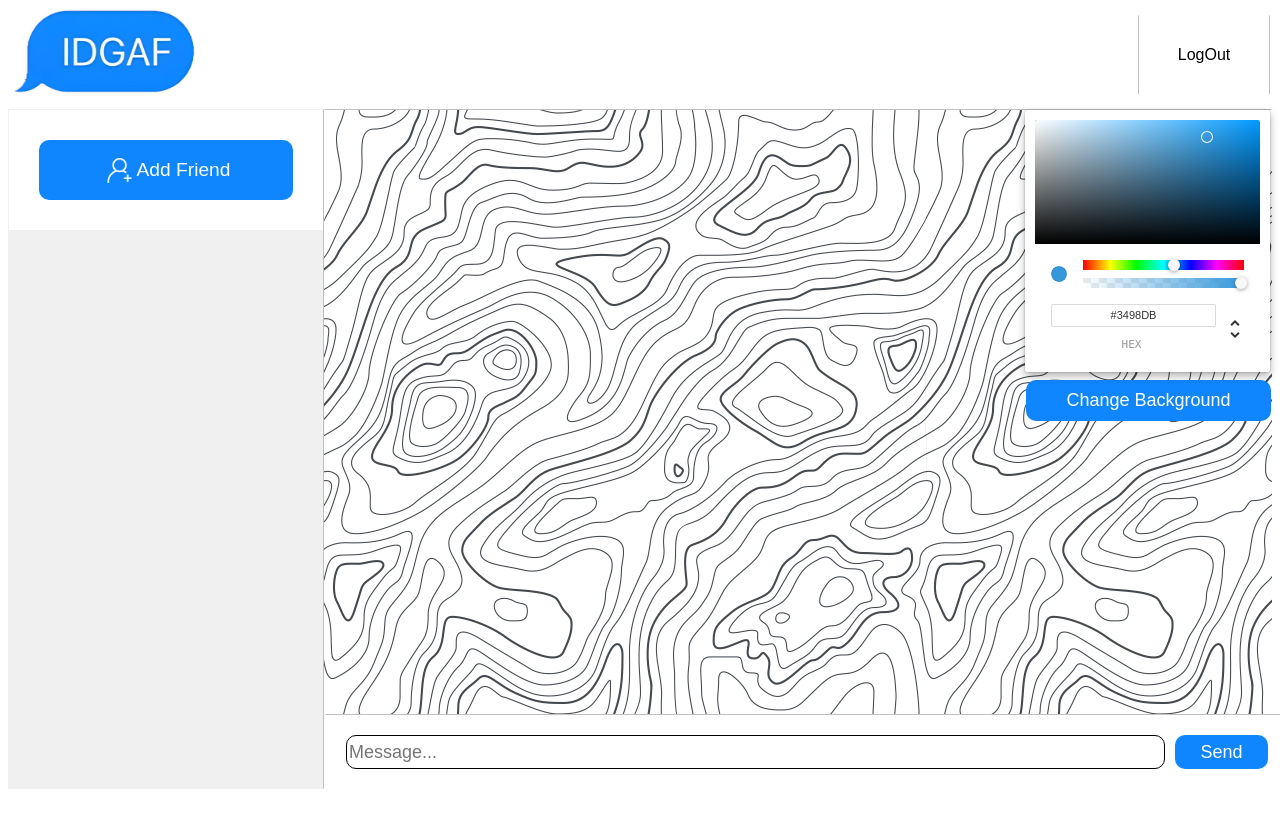
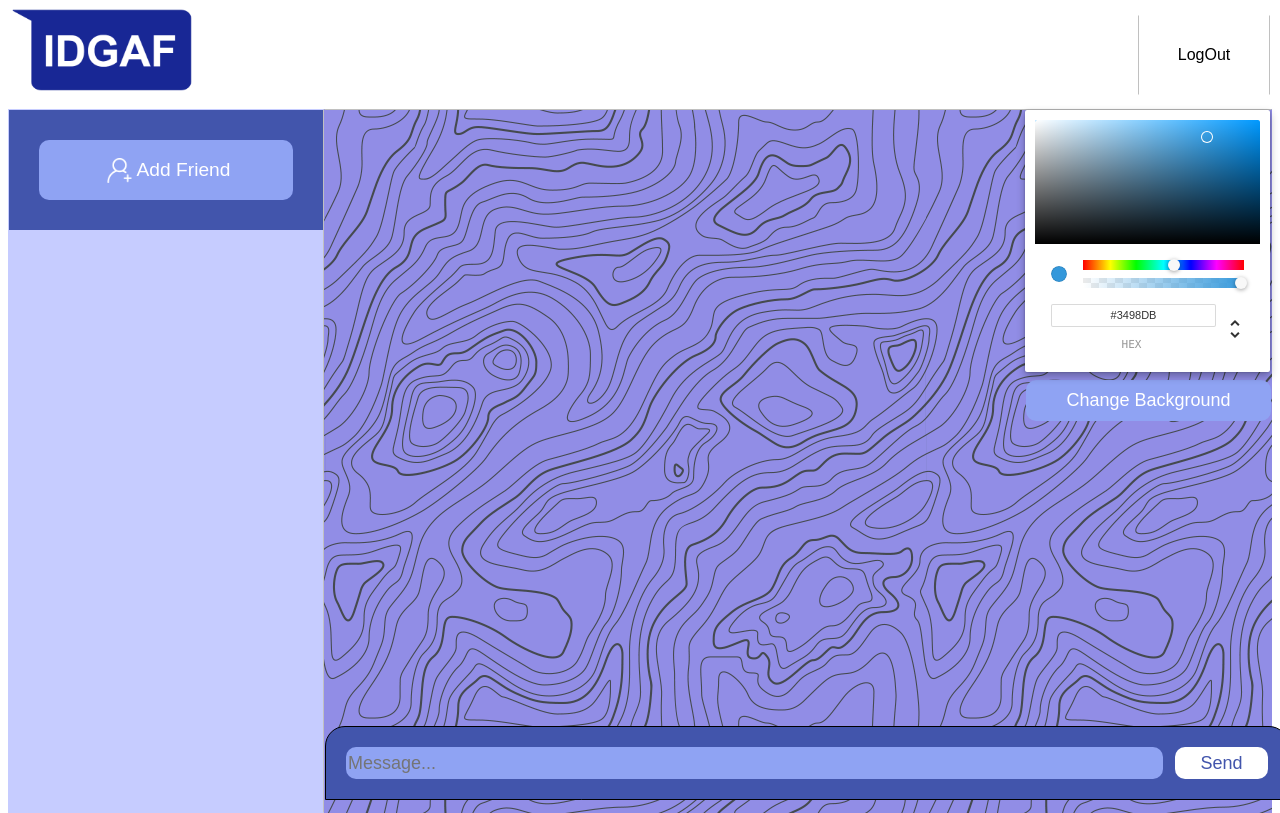
Before and after one commit to Antedbell20/IDGAF, a React (Vite) app in the folder client/: page / in a window 1280 px wide. Built offline with nearby package versions, Linux system fonts and the light colour scheme.

Commit message:
Changed logo and colors plus added other stylings

```diff
--- a/client/src/app.css
+++ b/client/src/app.css
@@ -1,7 +1,8 @@
 :root {
-   --main: #1086FE;
-   --darker: #1045FE;
+   --main: #8fa3f3;
+   --darker: #6279e3;
    --lines:  rgb(192, 192, 192);
+   --darkest: #4255ac;
 }
 /* Nav Bar */
 nav {
@@ -53,26 +54,27 @@ nav img {
   box-sizing: border-box;
   z-index: 0;
   background-image : url("./images/background.png");
-    /* background-size: cover; */
-    background-position: absolute;
-    /* background-repeat: no-repeat; */
+  background-position: absolute;
   border: 1px solid transparent;
   border-top-color: var(--lines);
   transition-timing-function: ease-in-out;
   transition: all 1.8s;
+  height: 88vh;
+  background-color: #918DE6;
 }
 
 .text-box {
-  border: 1px solid transparent;
+  border: 1px solid;
   padding: 20px;
   position: fixed;
-  bottom: 0;
+  bottom: -10px;
   width: 72%;
   margin-bottom: 10px;
   display: flex;
   flex-direction: row;
-  border-top-color: var(--lines);
-  background-color: white;
+  background-color: var(--darkest);
+  border-top-right-radius: 20px;
+  border-top-left-radius: 20px;
 }
 
 .text-box form {
@@ -80,19 +82,21 @@ nav img {
   display: flex;
 }
 
-.text-box input[type="text"] {
+.text-box input {
   font-size: large;
   width: 98%;
   height: 30px;
   border-radius: 10px;
-  border: solid 1px;
+  border: 0px;
+  background-color: var(--main);
+  color: white;
 }
 
 .text-box button {
   font-size: large;
   width: 10%;
-  background-color: var(--main);
-  color: white;
+  background-color: white;
+  color: var(--darkest);
   transition-timing-function: ease-out;
   transition: all 0.8s;
   border-radius: 10px;
@@ -106,18 +110,17 @@ nav img {
 /* left side  */
 .left {
   width: 25%;
-  background-color: #f0f0f0;
+  background-color: #c6ccff;
   box-sizing: border-box;
   border: 1px solid transparent;
   border-right-color: var(--lines);
-  overflow:scroll;
-  overflow-x:hidden;
   position: relative;
   top: 80px;
+  height: 88vh;
 }
 
 .add {
-  background-color: white;
+  background-color: var(--darkest);
   padding: 30px;
   display: flex;
   justify-content: center;
@@ -182,6 +185,9 @@ nav img {
   border: 1px solid transparent;
   border-top-color: var(--lines);
   padding: 10px;
+  background-color: var(--darkest);
+  border-bottom-left-radius: 10px;
+  border-bottom-right-radius: 10px;
 }
 
 .search-box {
@@ -191,10 +197,18 @@ nav img {
 
 .search input[type="text"] {
   width: 95%;
+  background-color: var(--main);
+  border: 0px;
+  border-radius: 7px;
 }
 
 .search button {
   width: 30%;
+  background-color: white;
+  border-radius: 7px;
+  border: 0px;
+  transition-timing-function: ease-in-out;
+  transition: all 0.3s;
 }
 
 #hide {
@@ -204,7 +218,11 @@ nav img {
 /* hover animations */
 .text-box button:hover {
   transform: translateY(-10px);
-  background-color: var(--darker);
+  background-color:  #e3e0e0;
+}
+
+.search button:hover {
+  background-color:  #e3e0e0;
 }
 
 .add button:hover {
--- a/client/src/index.css
+++ b/client/src/index.css
@@ -52,7 +52,7 @@ main {
     color: white;
     padding: 10px;
     border-radius: 10px;
-    background-color: #1086FE;
+    background-color: #8fa3f3;
     font-size: 15px;
     position: absolute;
     bottom: 10px;
@@ -68,7 +68,7 @@ main {
 .form-container button{
     margin-top: 10px;
     border-radius: 10px;
-    background-color: #1086FE;
+    background-color: #8fa3f3;
     border: 0px;
     width: 100%;
     padding: 10px;
@@ -80,10 +80,10 @@ main {
 
 /* hover animations */
 .form-container button:hover {
-    background-color: #1045FE;
+    background-color: #6279e3;
     scale: 1.01;
 }
 
 .login-form a:hover, .signup-form a:hover {
-    background-color: #1045FE;
+    background-color: #6279e3;
 }
```
Also changed, not shown: client/IDGAF.jpeg.
